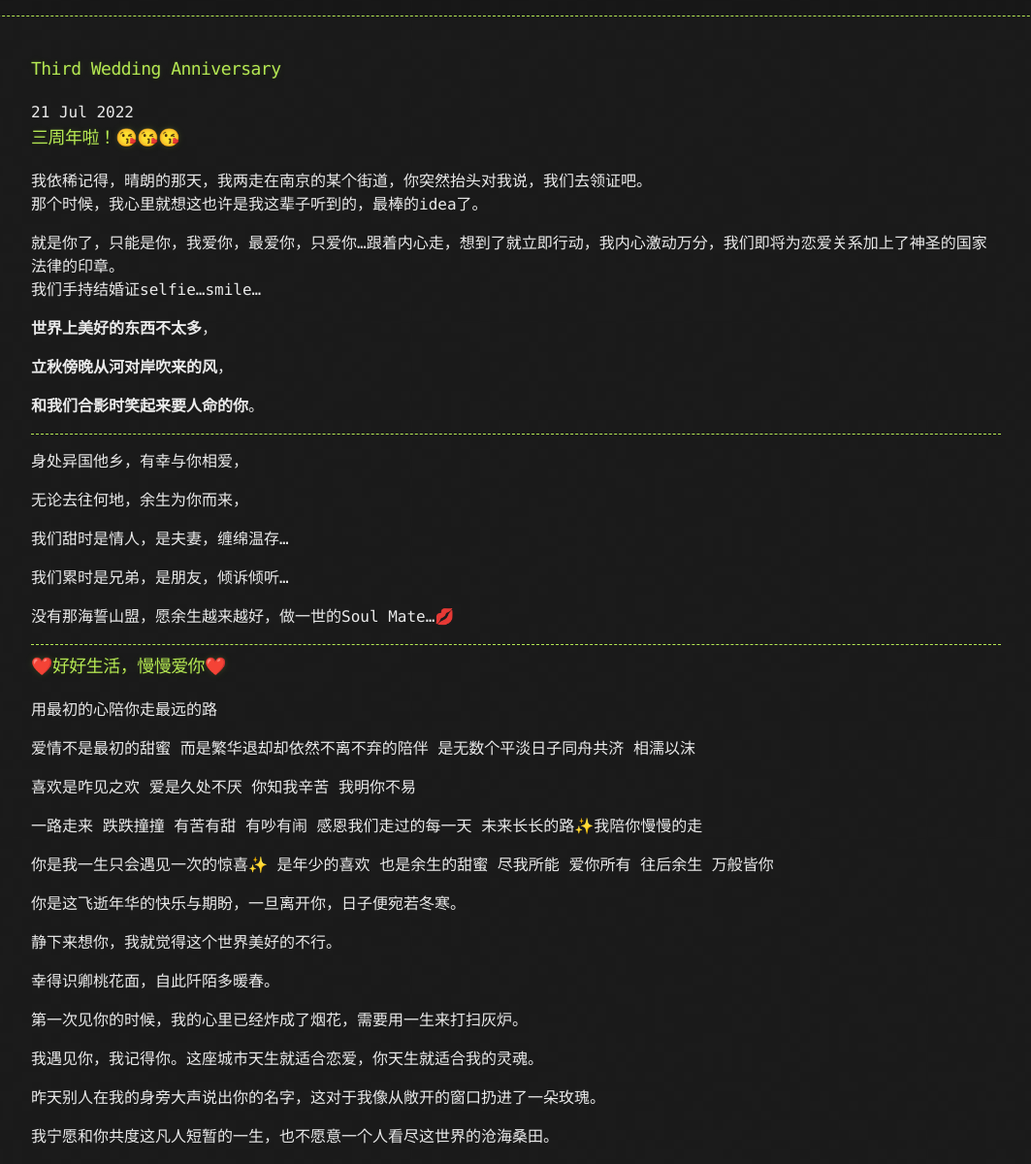
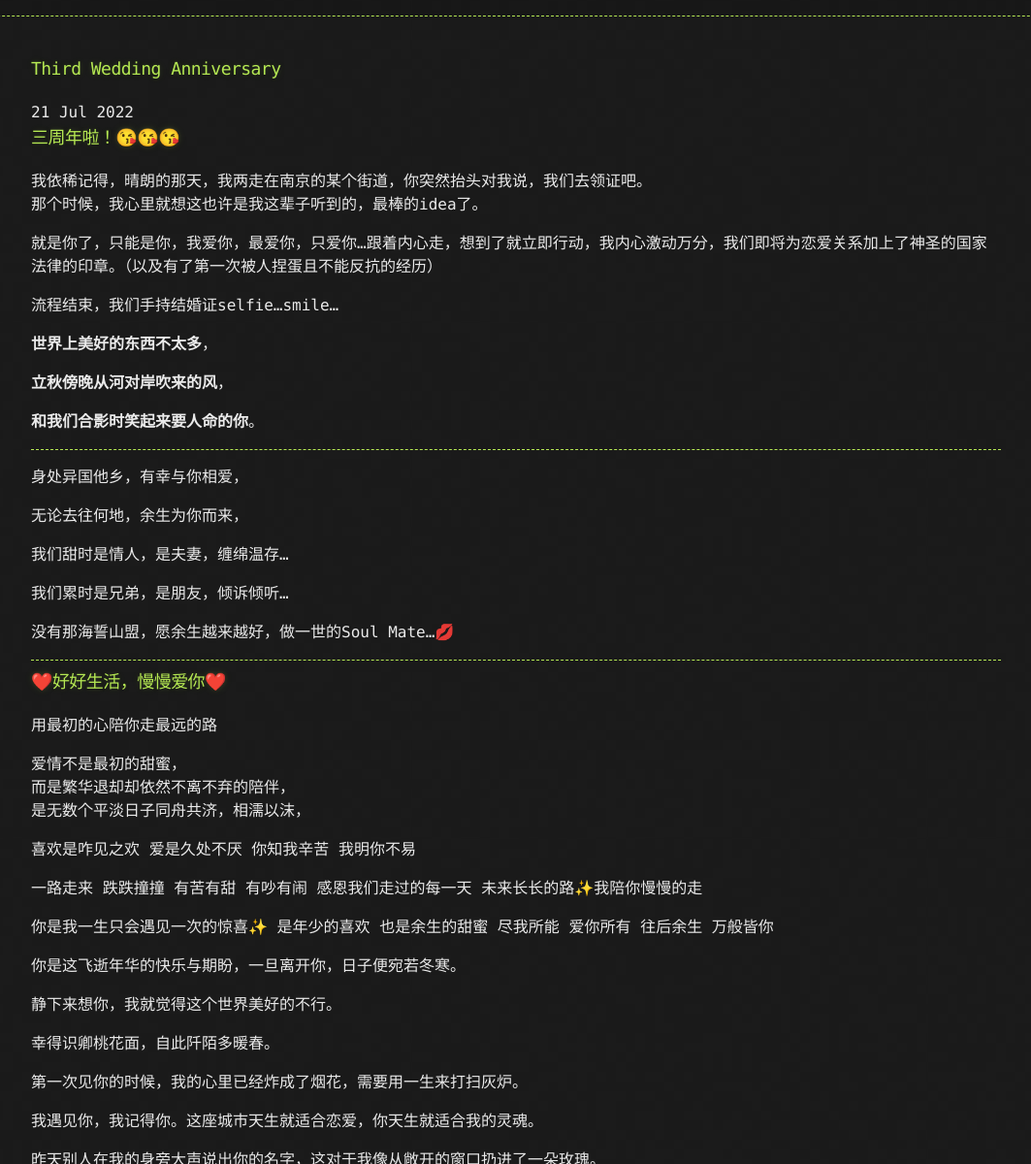
Before and after one commit to brzermr/brzermr.github.io, a Jekyll site: the page built from _posts/2022-07-21-Third-Wedding-Anniversary.md, in a window 1280 px wide and 1400 px high, cut to the strip 200-1400 px from the top of the window. Shown: the whole strip at 97% size, without its empty margins (108-1171 px from the left). Built offline with Jekyll 4.4.1, drawn with Linux system fonts in a browser that asks for light colours; comment, search, counter and statistics services are not loaded.

Commit message:
Update 2022-07-21-Third-Wedding-Anniversary.md

```diff
--- a/_posts/2022-07-21-Third-Wedding-Anniversary.md
+++ b/_posts/2022-07-21-Third-Wedding-Anniversary.md
@@ -3,8 +3,9 @@
 我依稀记得，晴朗的那天，我两走在南京的某个街道，你突然抬头对我说，我们去领证吧。
 那个时候，我心里就想这也许是我这辈子听到的，最棒的idea了。
 
-就是你了，只能是你，我爱你，最爱你，只爱你...跟着内心走，想到了就立即行动，我内心激动万分，我们即将为恋爱关系加上了神圣的国家法律的印章。
-我们手持结婚证selfie...smile...
+就是你了，只能是你，我爱你，最爱你，只爱你...跟着内心走，想到了就立即行动，我内心激动万分，我们即将为恋爱关系加上了神圣的国家法律的印章。（以及有了第一次被人捏蛋且不能反抗的经历）
+
+流程结束，我们手持结婚证selfie...smile...
 
 **世界上美好的东西不太多**，
 
@@ -29,9 +30,10 @@
 
 用最初的心陪你走最远的路
 
-爱情不是最初的甜蜜
-而是繁华退却却依然不离不弃的陪伴
-是无数个平淡日子同舟共济 相濡以沫
+爱情不是最初的甜蜜，
+而是繁华退却却依然不离不弃的陪伴，
+是无数个平淡日子同舟共济，相濡以沫，
+
 
 喜欢是咋见之欢 爱是久处不厌
 你知我辛苦 我明你不易
```
